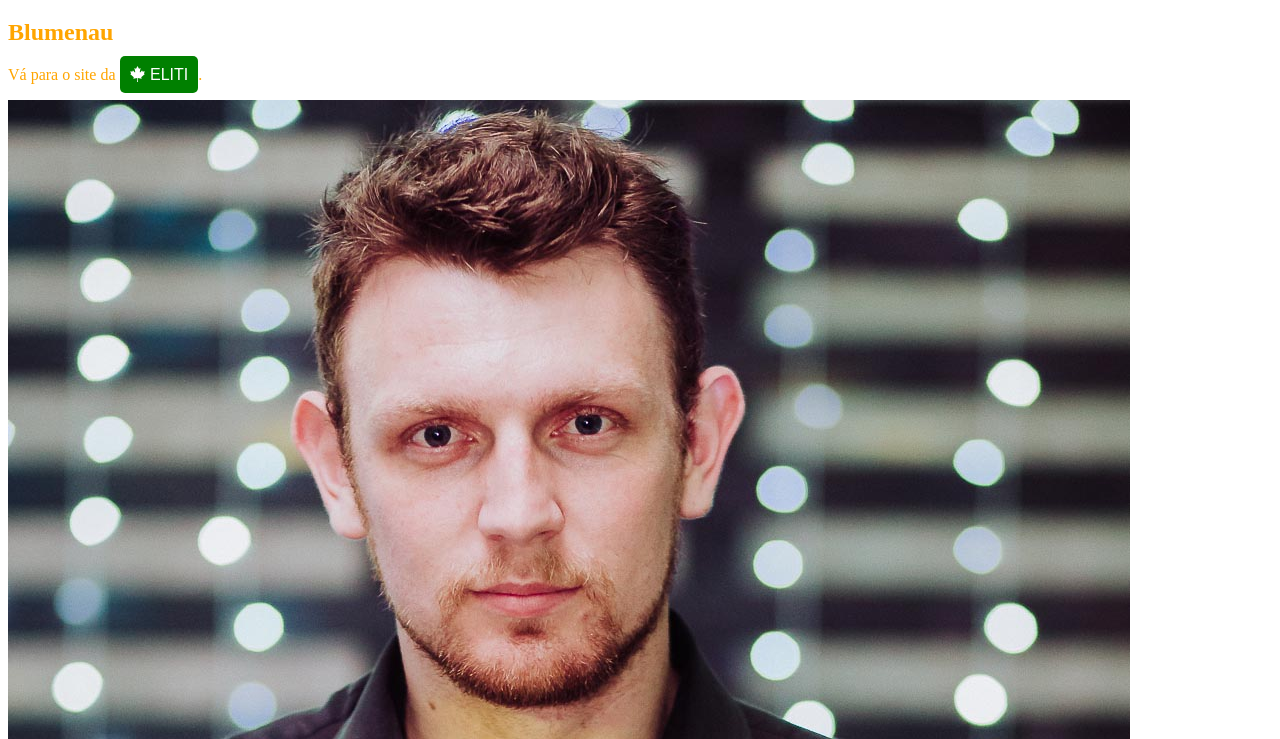
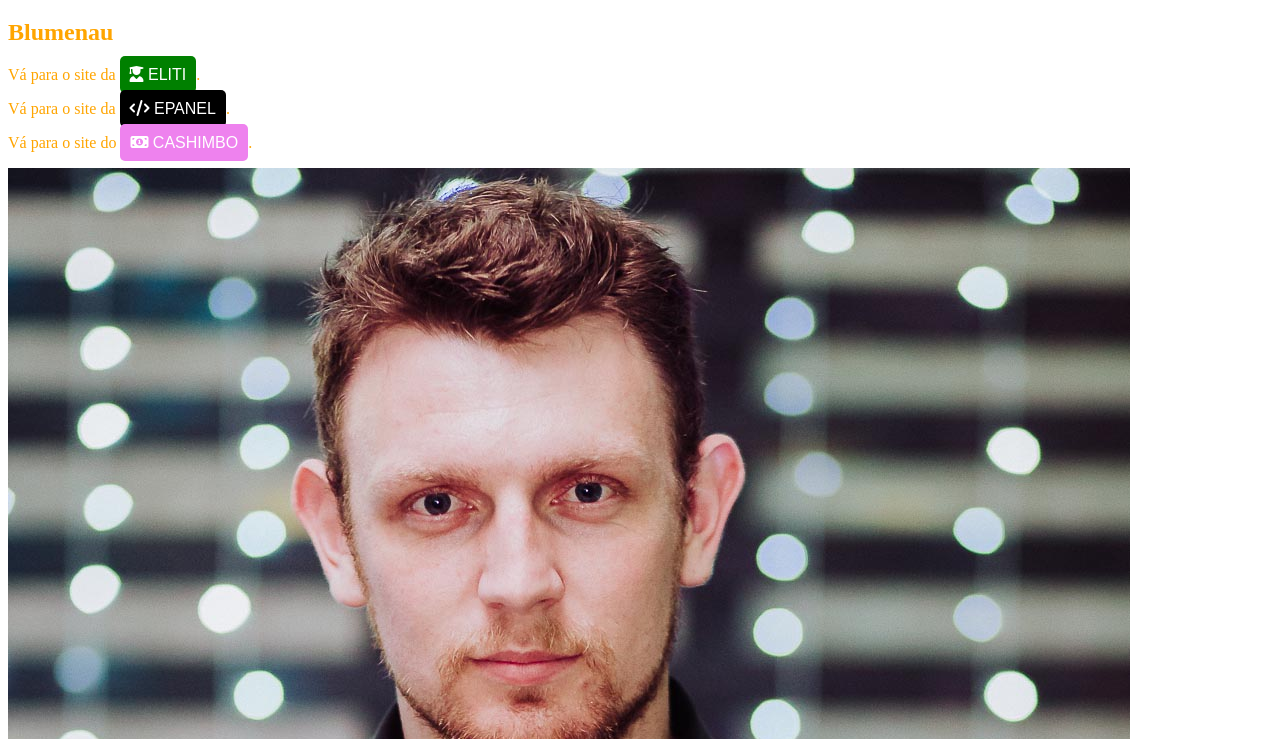
Before and after one commit to Erisonbnu/hello-world, a plain HTML site: page site.html in a window 1280 px wide. Shown: the part 61-800 px from the top of the page. Drawn offline with Linux system fonts and the light colour scheme.

Commit message:
Removido ícone de planta suspeita

```diff
--- a/site.html
+++ b/site.html
@@ -23,6 +23,14 @@
       background: lightgreen;
       color: green;
     }
+
+    a.preto {
+      background: black;
+    }
+
+    a.violeta {
+      background: violet;
+    }
   </style>
 </head>
 
@@ -30,7 +38,9 @@
 
   <h1>Bem Vindo</h1>
   <h2>Blumenau</h2>
-  <p>Vá para o site da <a href="https://www.eliti.com.br/"><i class="fab fa-canadian-maple-leaf"></i> Eliti</a>.</p>
+  <p>Vá para o site da <a href="https://www.eliti.com.br/"><i class="fas fa-user-graduate"></i> Eliti</a>.</p>
+  <p>Vá para o site da <a class="preto" href="http://epanel.com.br/"><i class="fas fa-code"></i> Epanel</a>.</p>
+  <p>Vá para o site do <a class="violeta" href="https://cashimbo.com.br/"><i class="fas fa-money-bill-alt"></i> Cashimbo</a>.</p>
   <img src="erison.jpg" alt="foto de um cara bonito">
 </body>
 
```
